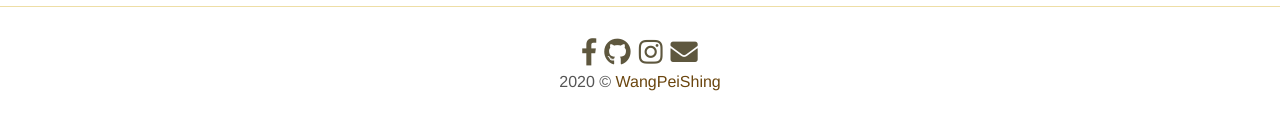
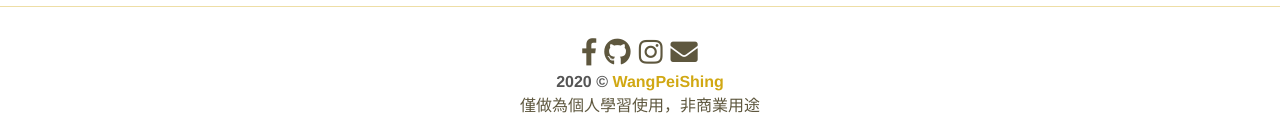
Before and after one commit to Aimerist/FlowerShop_Vue2, a Vue app: page /products/1 in a window 1280 px wide. Shown: the part 687-818 px from the top of the page. Built offline with nearby package versions, Linux system fonts and the light colour scheme; no server answers.

Commit message:
style: 新增 責任申明及樣式與連結調整 in 頁尾|元件

```diff
--- a/src/components/Footer.vue
+++ b/src/components/Footer.vue
@@ -3,22 +3,23 @@
     <footer class="footer text-center mt-5">
       <ul class="list-inline contact-info">
         <li class="list-inline-item">
-          <a href="#" class="primary-color">
+          <a href="#" class="text-brown">
             <i class="fab fa-facebook-f"></i></a></li>
         <li class="list-inline-item">
-          <a href="#" class="primary-color">
+          <a href="https://github.com/Aimer-ist" class="text-brown" target="_blank">
             <i class="fab fa-github"></i></a></li>
         <li class="list-inline-item">
-          <a href="#" class="primary-color">
+          <a href="#" class="text-brown">
             <i class="fab fa-instagram"></i></a></li>
         <li class="list-inline-item">
-          <a href="#" type="mail" class="primary-color">
+          <a href="#" type="mail" class="text-brown">
             <i class="fas fa-envelope"></i></a></li>
       </ul>
       <!-- 僅做為個人學習使用，非商業用途。 -->
-      <div class="copyright">
-        2020 © <a href="#" class="link-line">WangPeiShing</a>
+      <div class="copyright font-weight-bold">
+        2020 © <a href="https://github.com/Aimer-ist/FlowerShop" class="link-line text-primary" target="_blank">WangPeiShing</a>
       </div>
+      <p class="m-0 text-brown text-center">僅做為個人學習使用，非商業用途</p>
     </footer>
   </div>
 </template>
@@ -29,7 +30,6 @@
   padding: 1rem 1rem;
   line-height: 1.5rem;
   border-top: 1px solid #EEDEA6;
-  /* background-color: #f5eed7; */
 }
 .contact-info {
   font-size: 1.7rem;
@@ -37,11 +37,7 @@
   margin-top: 15px;
 }
 
-.primary-color i {
-  color: #5e573e;
-}
-
-.primary-color i:hover {
+.text-brown i:hover {
   color: #B69418;
 }
 
```
